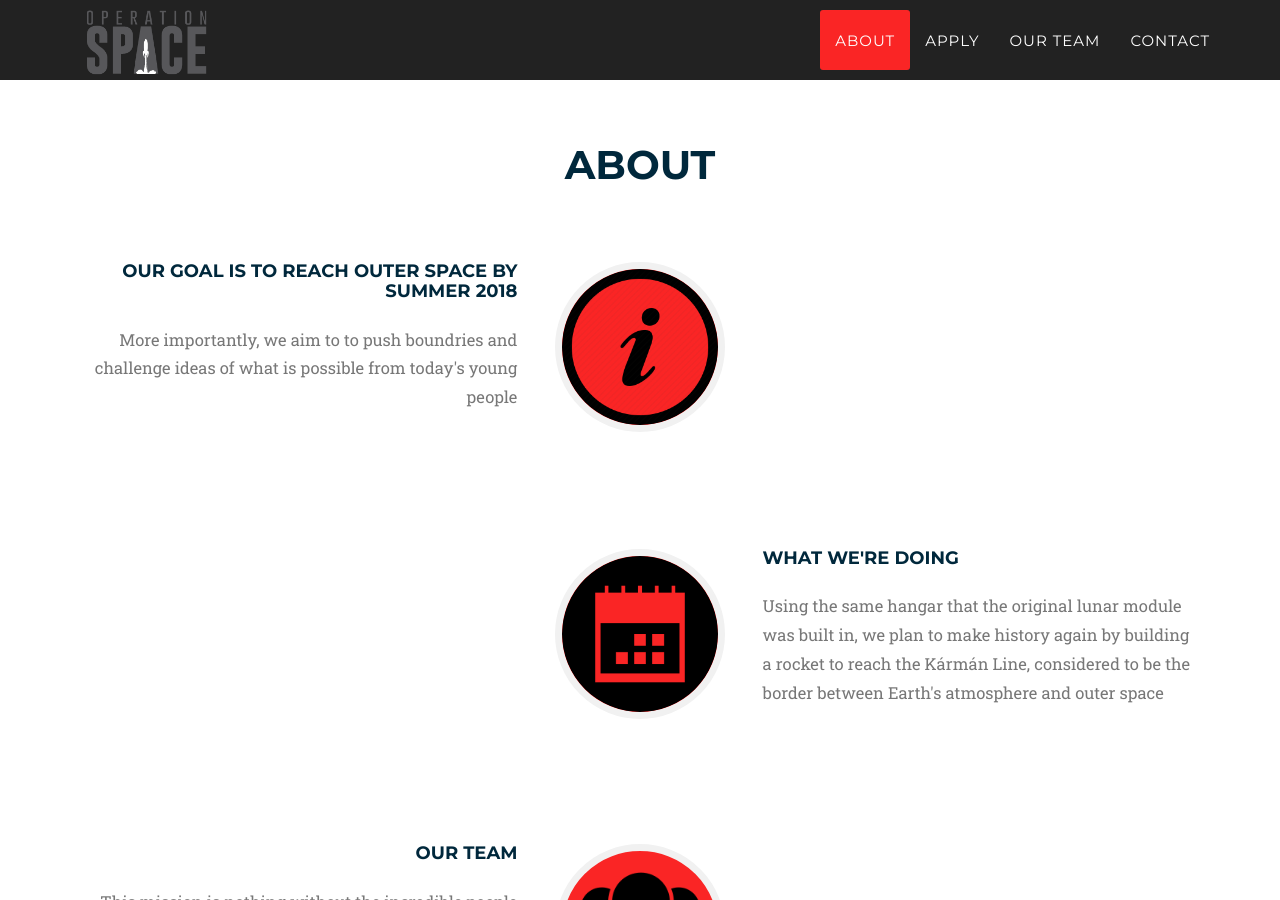
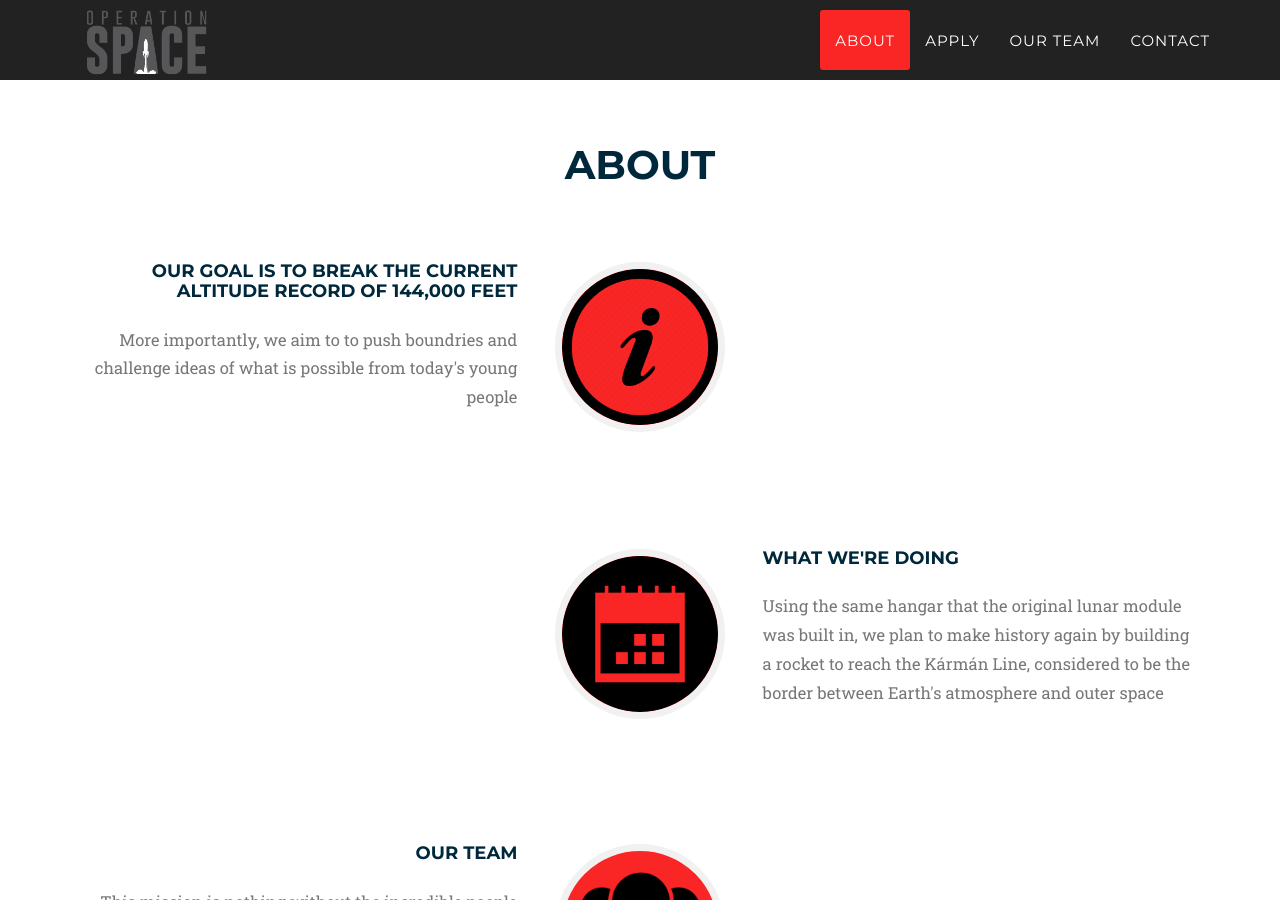
Before and after one commit to HughFerg/operation-space, a Jekyll site: the page built from index.html, in a window 1280 px wide and 900 px high, scrolled down 907 px. Built offline with Jekyll 4.4.1, drawn with Linux system fonts in a browser that asks for light colours; nearby versions of some CDN libraries; some web fonts are replaced; library files that are not in the unit come from our copies.

Commit message:
fixed glitch merge shit

```diff
--- a/_includes/2017_data/about.html
+++ b/_includes/2017_data/about.html
@@ -16,7 +16,7 @@
                             </div>
                             <div class="timeline-panel">
                                 <div class="timeline-heading">
-                                    <h4>Our goal is to reach outer space by Summer 2018</h4>
+                                    <h4>Our goal is to break the current altitude record of 144,000 feet</h4>
                                 </div>
                                 <div class="timeline-heading">
                                     <p class="text-muted">More importantly, we aim to to push boundries and challenge ideas of what is possible from today's young people</p>
```
